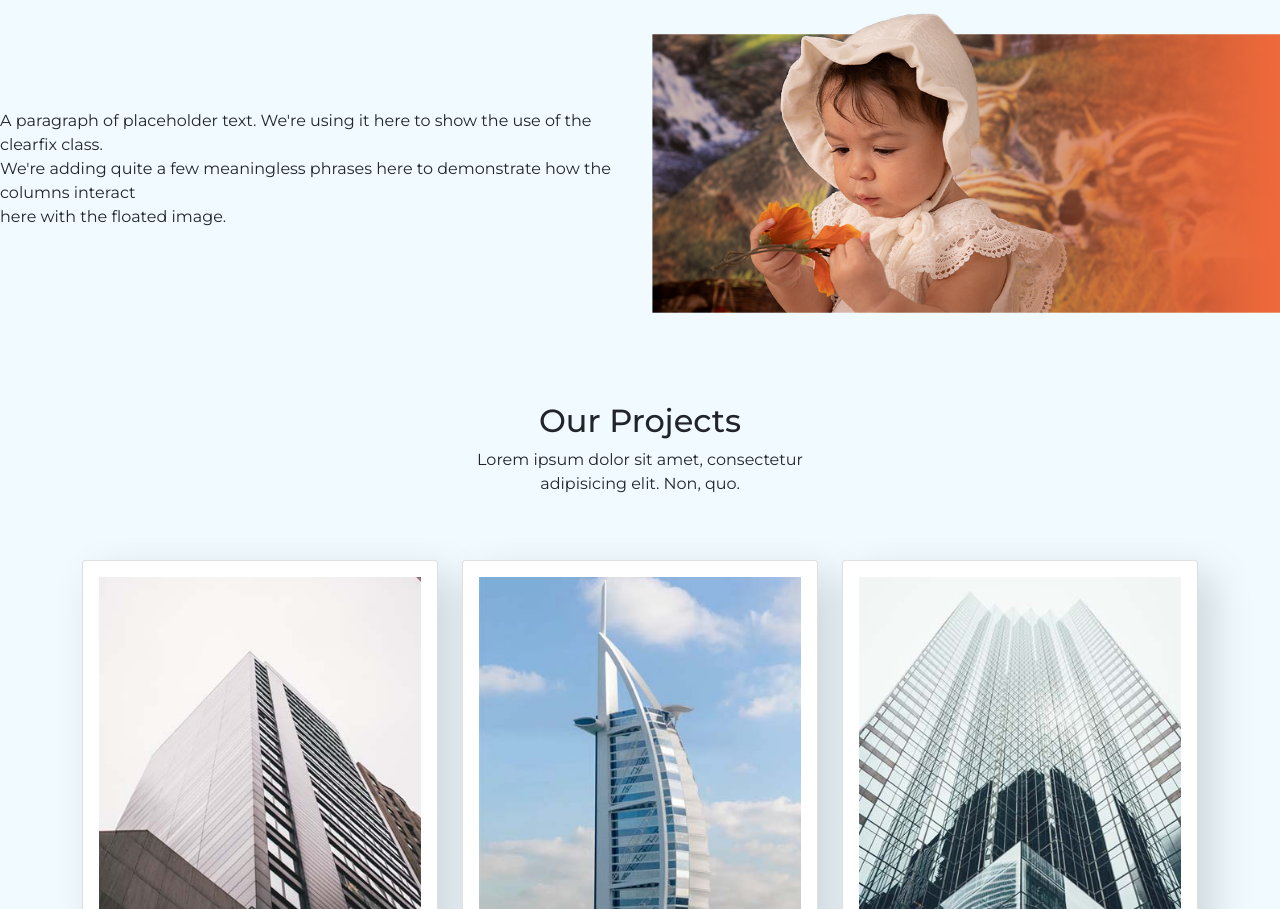
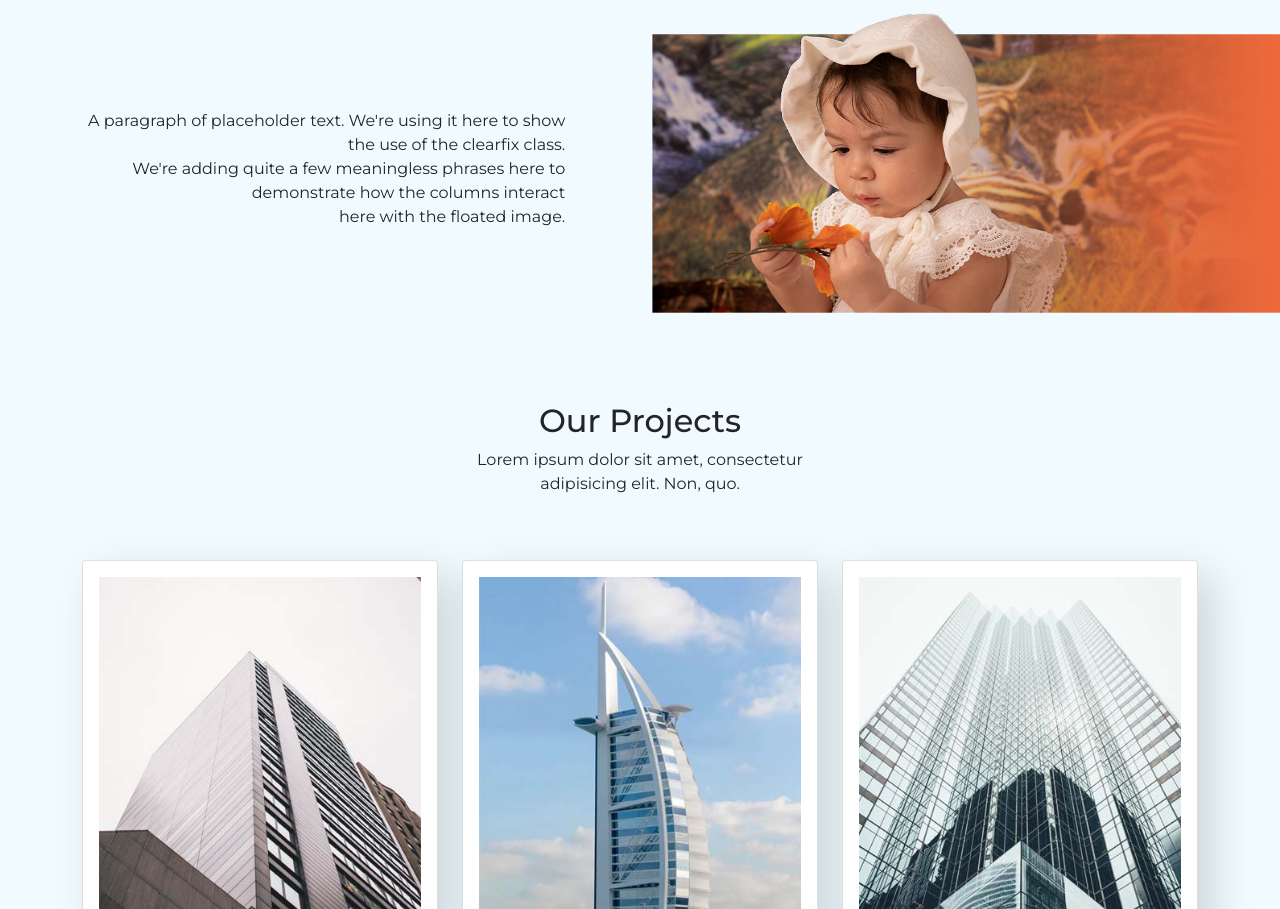
Before and after one commit to BlackHouse12/Landingpage, a plain HTML site: page ladingpage/bootstrap-5-project-1/index.html in a window 1280 px wide. Shown: the part 1708-2617 px from the top of the page. Drawn offline with nearby package versions, Linux system fonts and the light colour scheme.

Commit message:
Update style.css

```diff
--- a/ladingpage/bootstrap-5-project-1/css/style.css
+++ b/ladingpage/bootstrap-5-project-1/css/style.css
@@ -131,7 +131,7 @@ body {
 	  bottom: 10px;
 	  right: 10px;
 	  width: 80px;
-	  height: 32px;
+	  height: 32%;
 	}
 
   }
@@ -142,6 +142,12 @@ body {
 	padding-left: 10%;
   }
 
+  .text-justify-secundario {
+	align-items: center;
+    text-align:right;
+	margin-right: 10%;
+	padding-left: 10%;
+  }
 
 @media only screen and (min-width: 768px) and (max-width: 991px) {
 	.carousel-caption {
```
